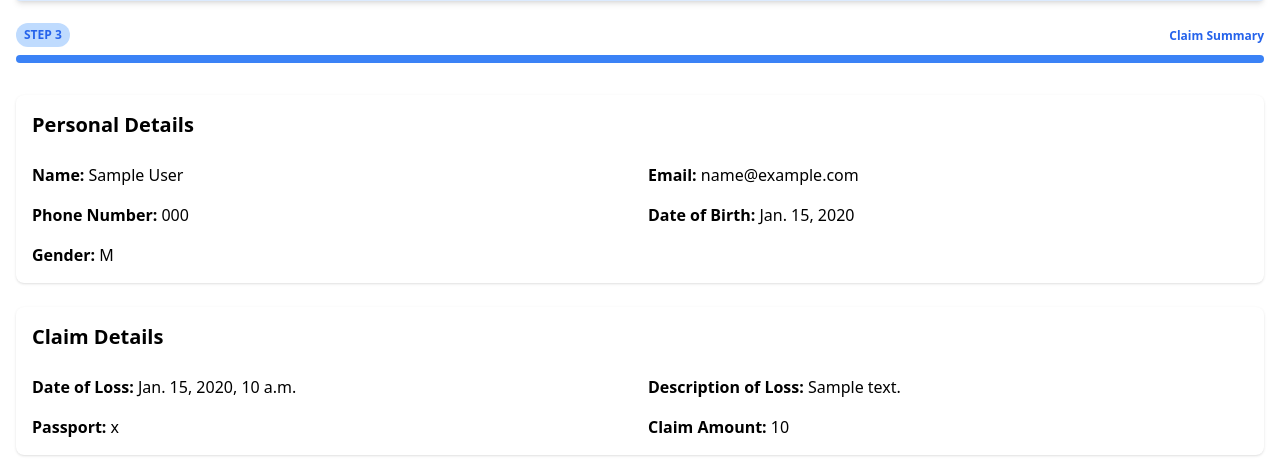
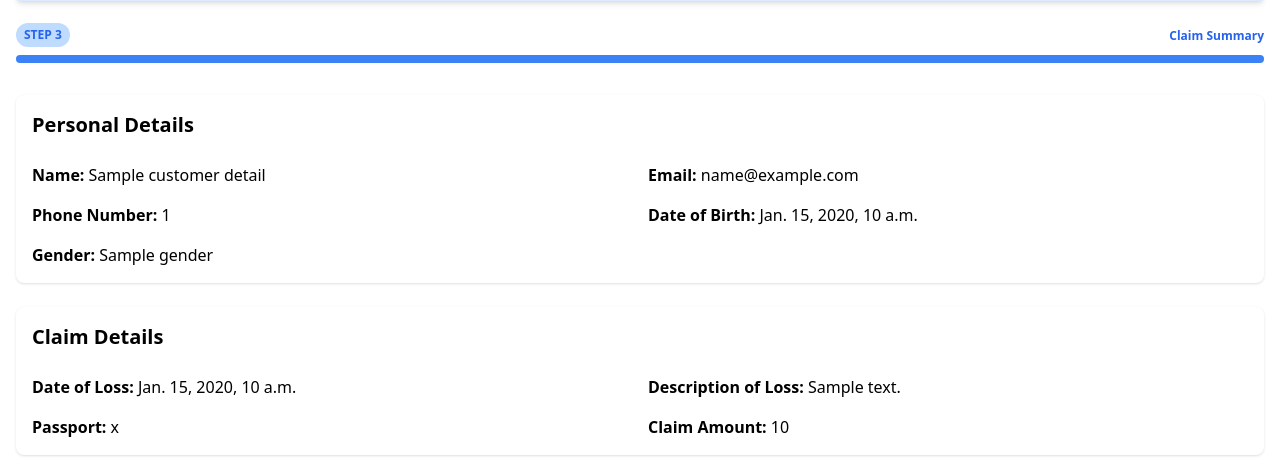
Before and after one commit to samizaman/ClaimLink, a Django app: template templates/claim_summary.html in a window 1280 px wide. Shown: the part 168-632 px from the top of the page. Run offline with Django 4.2, Linux system fonts and the light colour scheme; tables that the repository leaves empty hold one stand-in row (values such as "Sample post"); the template is opened without the code that fills it: values that come from a table or form of the project are taken from there, most other values are stand-ins (such as "Sample title", 1, 10 or a date in 2020); some libraries are stand-ins or nearby versions.

Commit message:
fixed key error: changed customer to customer_details

```diff
--- a/templates/claim_summary.html
+++ b/templates/claim_summary.html
@@ -45,11 +45,11 @@
             <div class="bg-white shadow rounded-lg p-4">
                 <h2 class="text-xl font-semibold mb-6">Personal Details</h2>
                 <div class="grid grid-cols-2 gap-4">
-                    <div><span class="font-semibold">Name:</span> {{ customer.name }}</div>
-                    <div><span class="font-semibold">Email:</span> {{ customer.email }}</div>
-                    <div><span class="font-semibold">Phone Number:</span> {{ customer.phone_number }}</div>
-                    <div><span class="font-semibold">Date of Birth:</span> {{ customer.dob }}</div>
-                    <div><span class="font-semibold">Gender:</span> {{ customer.gender }}</div>
+                    <div><span class="font-semibold">Name:</span> {{ customer_details.name }}</div>
+                    <div><span class="font-semibold">Email:</span> {{ customer_details.email }}</div>
+                    <div><span class="font-semibold">Phone Number:</span> {{ customer_details.phone_number }}</div>
+                    <div><span class="font-semibold">Date of Birth:</span> {{ customer_details.dob }}</div>
+                    <div><span class="font-semibold">Gender:</span> {{ customer_details.gender }}</div>
                 </div>
             </div>
 
```
